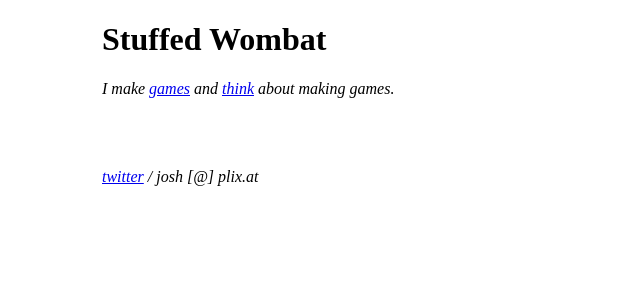
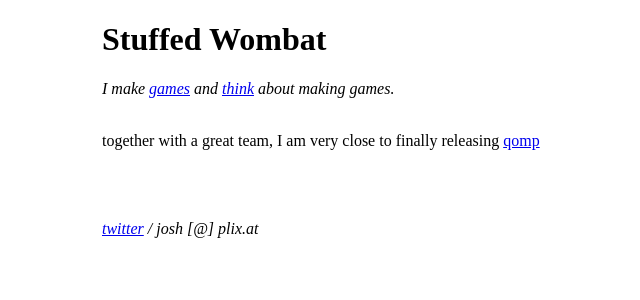
Before and after one commit to stuffedwombat/stuffedwombat.github.io, a Jekyll site: the page built from index.md, in a window 1280 px wide. Shown: the top 300 px of the page, without its empty margins (222-862 px from the left). Built offline with Jekyll 4.4.1, drawn with Linux system fonts in a browser that asks for light colours; our own code applies the rules of GitHub Pages for plain Markdown files; comment, search, counter and statistics services are not loaded.

Commit message:
Update index.md

```diff
--- a/index.md
+++ b/index.md
@@ -3,5 +3,9 @@
 *I make [games](games) and [think](thinking) about making games.*
 <br><br>
 
+together with a great team, I am very close to finally releasing [qomp](about_qomp)
+<br><br>
+
+
 <br><br>
 *<a href="https://twitter.com/wombatstuff" target="_blank">twitter</a> / josh [@] plix.at*
```
